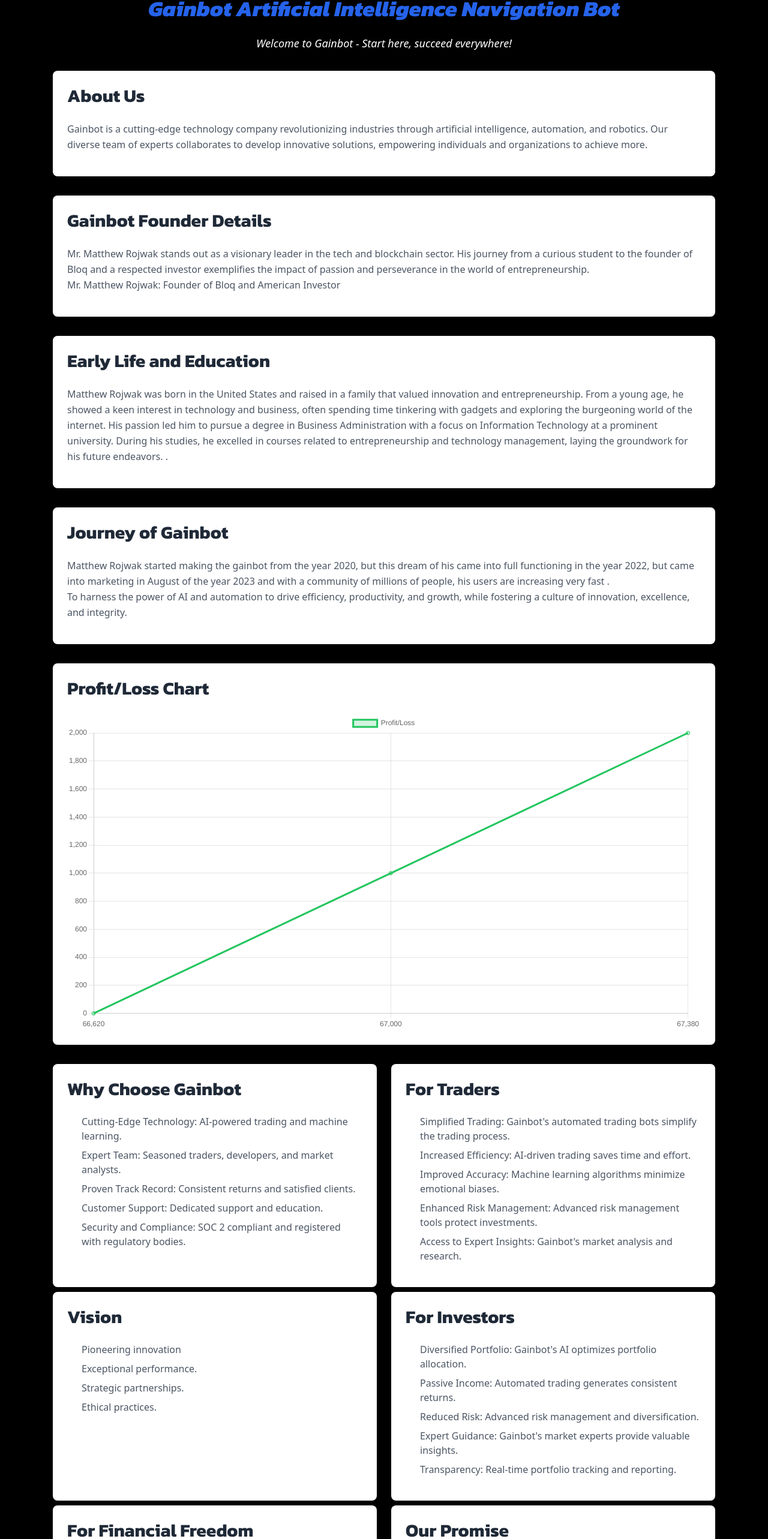
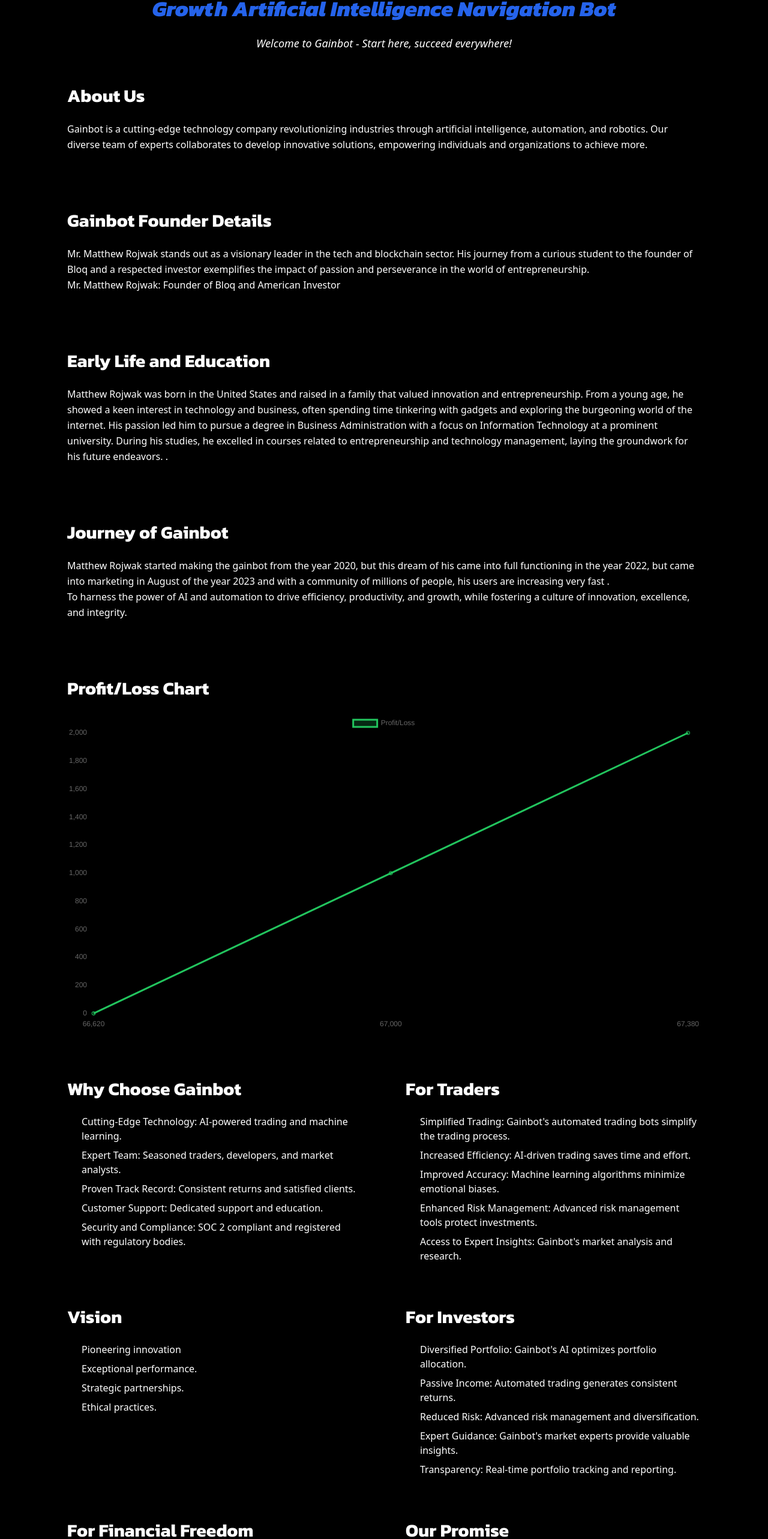
Before and after one commit to codeswithrohit/its, a React (Create React App) app: page /article in a window 1280 px wide. Shown: the part 194-2760 px from the top of the page at 60% size. Built offline with nearby package versions, Linux system fonts and the light colour scheme; no server answers.

Commit message:
completed my

```diff
--- a/src/pages/article/Article.jsx
+++ b/src/pages/article/Article.jsx
@@ -52,16 +52,16 @@
       <div className="max-w-6xl mx-auto py-36 px-6">
         {/* Title Section */}
         <div className="text-center mb-8">
-          <h1 className="text-4xl font-extrabold text-gray-800">
-         <span className="text-blue-600 italic">Gainbot Artificial Intelligence Navigation Bot</span>
+          <h1 className="text-4xl font-extrabold text-white">
+         <span className="text-blue-600 italic">Growth Artificial Intelligence Navigation Bot</span>
           </h1>
           <p className="mt-4 text-lg text-white italic">Welcome to Gainbot - Start here, succeed everywhere!</p>
         </div>
 
         {/* About Us Section */}
-        <div className="bg-white shadow-md rounded-lg p-6 mb-8">
-          <h2 className="text-3xl font-bold text-gray-800 mb-4">About Us</h2>
-          <p className="text-gray-600 leading-relaxed">
+        <div className="bg-black shadow-md rounded-lg p-6 mb-8">
+          <h2 className="text-3xl font-bold text-white mb-4">About Us</h2>
+          <p className="text-white leading-relaxed">
             Gainbot is a cutting-edge technology company revolutionizing industries through artificial intelligence,
             automation, and robotics. Our diverse team of experts collaborates to develop innovative solutions,
             empowering individuals and organizations to achieve more.
@@ -69,46 +69,46 @@
         </div>
 
         {/* Founder Details */}
-        <div className="bg-white shadow-md rounded-lg p-6 mb-8">
-          <h2 className="text-3xl font-bold text-gray-800 mb-4">Gainbot Founder Details</h2>
-          <p className="text-gray-600 leading-relaxed">
+        <div className="bg-black shadow-md rounded-lg p-6 mb-8">
+          <h2 className="text-3xl font-bold text-white mb-4">Gainbot Founder Details</h2>
+          <p className="text-white leading-relaxed">
             Mr. Matthew Rojwak stands out as a visionary leader in the tech and blockchain sector. His journey from a
             curious student to the founder of Bloq and a respected investor exemplifies the impact of passion and
             perseverance in the world of entrepreneurship.<br/>
-            <p className="text-gray-600 leading-relaxed" >Mr. Matthew Rojwak: Founder of Bloq and American Investor
+            <p className="text-white leading-relaxed" >Mr. Matthew Rojwak: Founder of Bloq and American Investor
             </p>
           </p>
         </div>
 
-        <div className="bg-white shadow-md rounded-lg p-6 mb-8">
-          <h2 className="text-3xl font-bold text-gray-800 mb-4">Early Life and Education</h2>
-          <p className="text-gray-600 leading-relaxed">
+        <div className="bg-black shadow-md rounded-lg p-6 mb-8">
+          <h2 className="text-3xl font-bold text-white mb-4">Early Life and Education</h2>
+          <p className="text-white leading-relaxed">
           Matthew Rojwak was born in the United States and raised in a family that valued innovation and entrepreneurship. From a young age, he showed a keen interest in technology and business, often spending time tinkering with gadgets and exploring the burgeoning world of the internet. His passion led him to pursue a degree in Business Administration with a focus on Information Technology at a prominent university. During his studies, he excelled in courses related to entrepreneurship and technology management, laying the groundwork for his future endeavors.
           .<br/>
           </p>
         </div>
-        <div className="bg-white shadow-md rounded-lg p-6 mb-8">
-          <h2 className="text-3xl font-bold text-gray-800 mb-4">Journey of Gainbot</h2>
-          <p className="text-gray-600 leading-relaxed">
+        <div className="bg-black shadow-md rounded-lg p-6 mb-8">
+          <h2 className="text-3xl font-bold text-white mb-4">Journey of Gainbot</h2>
+          <p className="text-white leading-relaxed">
           Matthew Rojwak started making the gainbot from the year 2020, but this dream of his came into full functioning in the year 2022, but came into marketing in August of the year 2023 and with a community of millions of people, his users are increasing very fast
 
           .<br/>
-          <p className="text-gray-600 leading-relaxed" >To harness the power of AI and automation to drive efficiency, productivity, and growth, while fostering a culture of innovation, excellence, and integrity.
+          <p className="text-white leading-relaxed" >To harness the power of AI and automation to drive efficiency, productivity, and growth, while fostering a culture of innovation, excellence, and integrity.
           </p>
           </p>
         </div>
 
         {/* Profit/Loss Chart */}
-        <div className="bg-white shadow-md rounded-lg p-6 mb-8">
-          <h2 className="text-3xl font-bold text-gray-800 mb-4">Profit/Loss Chart</h2>
+        <div className="bg-black shadow-md rounded-lg p-6 mb-8">
+          <h2 className="text-3xl font-bold text-white mb-4">Profit/Loss Chart</h2>
           <Line data={data} options={options} />
         </div>
 
         {/* Why Choose Gainbot */}
         <div className="grid grid-cols-1 md:grid-cols-2 gap-6">
-          <div className="bg-white shadow-md rounded-lg p-6">
-            <h2 className="text-3xl font-bold text-gray-800 mb-4">Why Choose Gainbot</h2>
-            <ul className="list-disc pl-6 text-gray-600 space-y-2">
+          <div className="bg-black shadow-md rounded-lg p-6">
+            <h2 className="text-3xl font-bold text-white mb-4">Why Choose Gainbot</h2>
+            <ul className="list-disc pl-6 text-white space-y-2">
               <li>Cutting-Edge Technology: AI-powered trading and machine learning.</li>
               <li>Expert Team: Seasoned traders, developers, and market analysts.</li>
               <li>Proven Track Record: Consistent returns and satisfied clients.</li>
@@ -116,9 +116,9 @@
               <li>Security and Compliance: SOC 2 compliant and registered with regulatory bodies.</li>
             </ul>
           </div>
-          <div className="bg-white shadow-md rounded-lg p-6">
-            <h2 className="text-3xl font-bold text-gray-800 mb-4">For Traders</h2>
-            <ul className="list-disc pl-6 text-gray-600 space-y-2">
+          <div className="bg-black shadow-md rounded-lg p-6">
+            <h2 className="text-3xl font-bold text-white mb-4">For Traders</h2>
+            <ul className="list-disc pl-6 text-white space-y-2">
               <li>Simplified Trading: Gainbot's automated trading bots simplify the trading process.</li>
               <li>Increased Efficiency: AI-driven trading saves time and effort.</li>
               <li>Improved Accuracy: Machine learning algorithms minimize emotional biases.</li>
@@ -129,18 +129,18 @@
         </div>
 
         <div className="grid grid-cols-1 md:grid-cols-2 gap-6 mt-2">
-          <div className="bg-white shadow-md rounded-lg p-6">
-            <h2 className="text-3xl font-bold text-gray-800 mb-4">Vision</h2>
-            <ul className="list-disc pl-6 text-gray-600 space-y-2">
+          <div className="bg-black shadow-md rounded-lg p-6">
+            <h2 className="text-3xl font-bold text-white mb-4">Vision</h2>
+            <ul className="list-disc pl-6 text-white space-y-2">
               <li> Pioneering innovation              </li>
               <li>Exceptional performance.</li>
               <li>Strategic partnerships.</li>
               <li>Ethical practices.</li>
             </ul>
           </div>
-          <div className="bg-white shadow-md rounded-lg p-6">
-  <h2 className="text-3xl font-bold text-gray-800 mb-4">For Investors</h2>
-  <ul className="list-disc pl-6 text-gray-600 space-y-2">
+          <div className="bg-black shadow-md rounded-lg p-6">
+  <h2 className="text-3xl font-bold text-white mb-4">For Investors</h2>
+  <ul className="list-disc pl-6 text-white space-y-2">
     <li>Diversified Portfolio: Gainbot's AI optimizes portfolio allocation.</li>
     <li>Passive Income: Automated trading generates consistent returns.</li>
     <li>Reduced Risk: Advanced risk management and diversification.</li>
@@ -152,9 +152,9 @@
         </div>
 
         <div className="grid grid-cols-1 md:grid-cols-2 gap-6 mt-2">
-        <div className="bg-white shadow-md rounded-lg p-6">
-  <h2 className="text-3xl font-bold text-gray-800 mb-4">For Financial Freedom</h2>
-  <ul className="list-disc pl-6 text-gray-600 space-y-2">
+        <div className="bg-black shadow-md rounded-lg p-6">
+  <h2 className="text-3xl font-bold text-white mb-4">For Financial Freedom</h2>
+  <ul className="list-disc pl-6 text-white space-y-2">
     <li>Achieve Financial Goals: Gainbot helps traders and investors reach financial objectives.</li>
     <li>Wealth Creation: Consistent returns and growth.</li>
     <li>Financial Security: Protected investments and reduced risk.</li>
@@ -163,9 +163,9 @@
   </ul>
 </div>
 
-<div className="bg-white shadow-md rounded-lg p-6">
-  <h2 className="text-3xl font-bold text-gray-800 mb-4">Our Promise</h2>
-  <ul className="list-disc pl-6 text-gray-600 space-y-2">
+<div className="bg-black shadow-md rounded-lg p-6">
+  <h2 className="text-3xl font-bold text-white mb-4">Our Promise</h2>
+  <ul className="list-disc pl-6 text-white space-y-2">
     <li>Empower Traders and Investors: With innovative technology and expert guidance.</li>
     <li>Simplify Trading: Automated trading and streamlined processes.</li>
     <li>Deliver Results: Consistent returns and growth.</li>
@@ -179,9 +179,9 @@
         </div>
 
         <div className="grid grid-cols-1 md:grid-cols-2 gap-6 mt-2">
-        <div className="bg-white shadow-md rounded-lg p-6">
-  <h2 className="text-3xl font-bold text-gray-800 mb-4">Getting Started</h2>
-  <ul className="list-disc pl-6 text-gray-600 space-y-2">
+        <div className="bg-black shadow-md rounded-lg p-6">
+  <h2 className="text-3xl font-bold text-white mb-4">Getting Started</h2>
+  <ul className="list-disc pl-6 text-white space-y-2">
     <li>Sign up: Create an account on Gainbot's platform to begin your journey.</li>
     <li>Deposit funds: Fund your wallet with a supported cryptocurrency or fiat currency to start trading.</li>
     <li>Verify wallet: Complete Know Your Customer (KYC) verification for security and compliance.</li>
@@ -189,9 +189,9 @@
 </div>
 
 
-<div className="bg-white shadow-md rounded-lg p-6">
-  <h2 className="text-3xl font-bold text-gray-800 mb-4">Trading with Gainbot</h2>
-  <ul className="list-disc pl-6 text-gray-600 space-y-2">
+<div className="bg-black shadow-md rounded-lg p-6">
+  <h2 className="text-3xl font-bold text-white mb-4">Trading with Gainbot</h2>
+  <ul className="list-disc pl-6 text-white space-y-2">
     <li>Choose trading bot: Select from a variety of AI-powered trading bots tailored to your preferences.</li>
     <li>Set trading parameters: Configure bot settings, risk management options, and trading strategies to suit your goals.</li>
     <li>Start trading: Activate the bot and let it trade automatically, maximizing your investment potential.</li>
@@ -203,9 +203,9 @@
         </div>
 
         <div className="grid grid-cols-1 md:grid-cols-1 gap-6 mt-2">
-        <div className="bg-white shadow-md rounded-lg p-6">
-  <h2 className="text-3xl font-bold text-gray-800 mb-4">Earning Opportunities</h2>
-  <ul className="list-disc pl-6 text-gray-600 space-y-2">
+        <div className="bg-black shadow-md rounded-lg p-6">
+  <h2 className="text-3xl font-bold text-white mb-4">Earning Opportunities</h2>
+  <ul className="list-disc pl-6 text-white space-y-2">
     <li>Sign-up bonus: Enjoy a free $1 bonus upon registration.</li>
     <li>Trade profits: Earn profits from successful trades powered by Gainbot's AI.</li>
     <li>Referral program: Refer friends to Gainbot and earn commissions on their trades.</li>
@@ -221,37 +221,37 @@
 
 
         </div>
-        <div className="bg-white shadow-md rounded-lg p-6 mt-2">
-  <h2 className="text-3xl font-bold text-gray-800 mb-4">Types of Income in Gainbot.AI</h2>
+        <div className="bg-black shadow-md rounded-lg p-6 mt-2">
+  <h2 className="text-3xl font-bold text-white mb-4">Types of Income in Gainbot.AI</h2>
 
   {/* Sign-up Bonus Section */}
   <div className="mb-6">
-    <h3 className="text-2xl font-semibold text-gray-800">1. Sign-up Bonus</h3>
-    <p className="text-gray-600">
+    <h3 className="text-2xl font-semibold text-white">1. Sign-up Bonus</h3>
+    <p className="text-white">
       Gainbot offers a free $1 USDT to experience the features of this vast market without any initial investment. Join quickly to get started!
     </p>
   </div>
 
   {/* Trade Profit Section */}
   <div className="mb-6">
-    <h3 className="text-2xl font-semibold text-gray-800">2. Trade Profit</h3>
-    <p className="text-gray-600">
+    <h3 className="text-2xl font-semibold text-white">2. Trade Profit</h3>
+    <p className="text-white">
       Our trading partners at Gainbot.AI provide a chance to earn 15-20% profit from trades. This platform offers a chance to grow your capital by up to 4x, the best growth rate across markets.
     </p>
   </div>
 
   {/* Referral Program Section */}
   <div className="mb-6">
-    <h3 className="text-2xl font-semibold text-gray-800">3. Referral Program</h3>
-    <p className="text-gray-600">
+    <h3 className="text-2xl font-semibold text-white">3. Referral Program</h3>
+    <p className="text-white">
       With Gainbot.AI, you can earn 5% of each investment made through your referral link, with a two-level system (5% for both you and your upline).
     </p>
   </div>
 
   {/* Affiliate Program Section */}
   <div className="mb-6">
-    <h3 className="text-2xl font-semibold text-gray-800">4. Affiliate Program</h3>
-    <p className="text-gray-600">
+    <h3 className="text-2xl font-semibold text-white">4. Affiliate Program</h3>
+    <p className="text-white">
       Maximize your earnings through level-based referral income. Gainbot.AI's advanced AI-powered bots offer the best protection and returns for your trades.
       <br />
       Wondering how each level compares? Let’s break it down.
@@ -260,19 +260,19 @@
 
   {/* Re-top Up & Trade Bonus Section */}
   <div className="mb-6">
-    <h3 className="text-2xl font-semibold text-gray-800">5. Re-top Up & Trade Bonus</h3>
-    <p className="text-gray-600">
+    <h3 className="text-2xl font-semibold text-white">5. Re-top Up & Trade Bonus</h3>
+    <p className="text-white">
       Reinvest your capital and earn a 5% bonus on top of your reinvestment. You’ll also receive a 5% bonus for your upline. Additionally, Gainbot rewards you with exciting bonuses on trades and targets.
     </p>
   </div>
 
   {/* Affiliate Income Criteria Section */}
   <div className="mb-6">
-    <h3 className="text-2xl font-semibold text-gray-800">Affiliate Income Criteria</h3>
-    <p className="text-gray-600">
+    <h3 className="text-2xl font-semibold text-white">Affiliate Income Criteria</h3>
+    <p className="text-white">
       To earn affiliate income, meet the following criteria:
     </p>
-    <ul className="list-disc pl-6 text-gray-600 space-y-2">
+    <ul className="list-disc pl-6 text-white space-y-2">
       <li>Affiliate 1: 15%</li>
       <li>Affiliate 2: 10%</li>
       <li>Affiliate 3: 5%</li>
@@ -282,9 +282,9 @@
       <li>Affiliate 7: 1%</li>
       <li>Affiliate 8-15: 0.5% to 0.1%</li>
     </ul>
-    <p className="text-gray-600">
+    <p className="text-white">
       The number of direct referrals you have will determine your level of earning:
-      <ul className="list-inside pl-6 text-gray-600 space-y-2">
+      <ul className="list-inside pl-6 text-white space-y-2">
         <li>1 direct for levels 1-3</li>
         <li>2 directs for levels 4-6</li>
         <li>3 directs for levels 7-9</li>
@@ -296,22 +296,22 @@
 
   {/* Straddle Strategy Section */}
   <div className="mb-6">
-    <h3 className="text-2xl font-semibold text-gray-800">Straddle Strategy Overview</h3>
-    <p className="text-gray-600">
+    <h3 className="text-2xl font-semibold text-white">Straddle Strategy Overview</h3>
+    <p className="text-white">
       Learn how to profit from market volatility with the straddle strategy, which involves buying both call and put options.
     </p>
-    <div className="border-t mt-4 pt-4 text-sm text-gray-600">
-      <h4 className="font-semibold">Risk and Reward Analysis</h4>
-      <p>Maximum Loss: Total premium paid = $380</p>
-      <p>Break-even Points: $66,620 (lower) and $67,380 (upper)</p>
-      <p>Maximum Profit: Unlimited if price moves significantly in either direction.</p>
+    <div className="border-t mt-4 pt-4 text-sm text-white">
+      <h4 className="font-semibold text-white">Risk and Reward Analysis</h4>
+      <p className='text-white' >Maximum Loss: Total premium paid = $380</p>
+      <p className='text-white'  >Break-even Points: $66,620 (lower) and $67,380 (upper)</p>
+      <p className='text-white'  >Maximum Profit: Unlimited if price moves significantly in either direction.</p>
     </div>
   </div>
 
   {/* Withdrawal & Fees Section */}
   <div className="mb-6">
-    <h3 className="text-2xl font-semibold text-gray-800">Withdrawal & Fees</h3>
-    <ul className="list-disc pl-6 text-gray-600 space-y-2">
+    <h3 className="text-2xl font-semibold text-white">Withdrawal & Fees</h3>
+    <ul className="list-disc pl-6 text-white space-y-2">
       <li>Trading fees: 15% charged by the bot on each trade.</li>
       <li>Management & Withdrawal fees: 6% applied to bot performance.</li>
       <li>Minimum Investment: $25</li>
@@ -321,8 +321,8 @@
 
   {/* Support Section */}
   <div className="mb-6">
-    <h3 className="text-2xl font-semibold text-gray-800">Support</h3>
-    <ul className="list-disc pl-6 text-gray-600 space-y-2">
+    <h3 className="text-2xl font-semibold text-white">Support</h3>
+    <ul className="list-disc pl-6 text-white space-y-2">
       <li>Live chat: 24/7 support</li>
       <li>Email: support ticket system</li>
       <li>FAQ: Extensive knowledge base</li>
@@ -332,8 +332,8 @@
 
   {/* Gainbot Benefits Section */}
   <div className="mb-6">
-    <h3 className="text-2xl font-semibold text-gray-800">Gainbot Benefits</h3>
-    <ul className="list-disc pl-6 text-gray-600 space-y-2">
+    <h3 className="text-2xl font-semibold text-white">Gainbot Benefits</h3>
+    <ul className="list-disc pl-6 text-white space-y-2">
       <li>Automated trading</li>
       <li>AI-powered bots</li>
       <li>Expert market analysis</li>
--- a/src/pages/login/Login.jsx
+++ b/src/pages/login/Login.jsx
@@ -41,7 +41,7 @@
           <div className="container-fluid px-0">
             <div className="row justify-content-center align-items-center gy-5">
               <div className="col-xl-6 col-lg-6 col-md-8 col-sm-10 position-relative">
-                <div className="form-wrapper2">
+                <div className="form-wrapper2 bg-black">
                   <h4 className="form-title text-white">Access Your Trading Hub</h4>
                   <form onSubmit={handleLogin}>
                     <div className="row">
@@ -81,7 +81,7 @@
                           </div>
                         </div>
                         <div className="col-sm-6 text-end">
-                          <div className="forgot-pass">
+                          <div className="forgot-pass text-white">
                             <a href="/forgotpassword">Forgot your password?</a>
                           </div>
                         </div>
--- a/src/pages/register/Register.jsx
+++ b/src/pages/register/Register.jsx
@@ -136,12 +136,12 @@
                                     <a href="index.html" className="logo" data-cursor="Home">
                                         <img src="/logo1.jpeg" alt="Logo" />
                                     </a>
-                                    <h1>Join Today &amp; Receive up to 100 USDT Bonus</h1>
+                                    <h1>Join Today &amp; Receive up to 400% Bonus</h1>
                                     <p> Embark on a journey with FinFunder, where innovation meets opportunity in the dynamic world of blockchain and cryptocurrency. As the market evolves with heightened interest and regulatory developments, position yourself for success with our advanced, secure platform. Begin your trading adventure with a welcome bonus! </p>
                                 </div>
                             </div>
                             <div className="col-xl-6 col-lg-6 col-md-8 col-sm-10 position-relative">
-                                <div className="form-wrapper2 login-form">
+                                <div className="form-wrapper2 login-form bg-black">
                                     <h4 className="form-title text-white">Sign Up Your Account</h4>
                                     <form onSubmit={handleSubmit}>
                                         <div className="row">
```
Also changed, not shown: src/component/Dashboard.js (+73 -31 lines), public/manifest.json.
